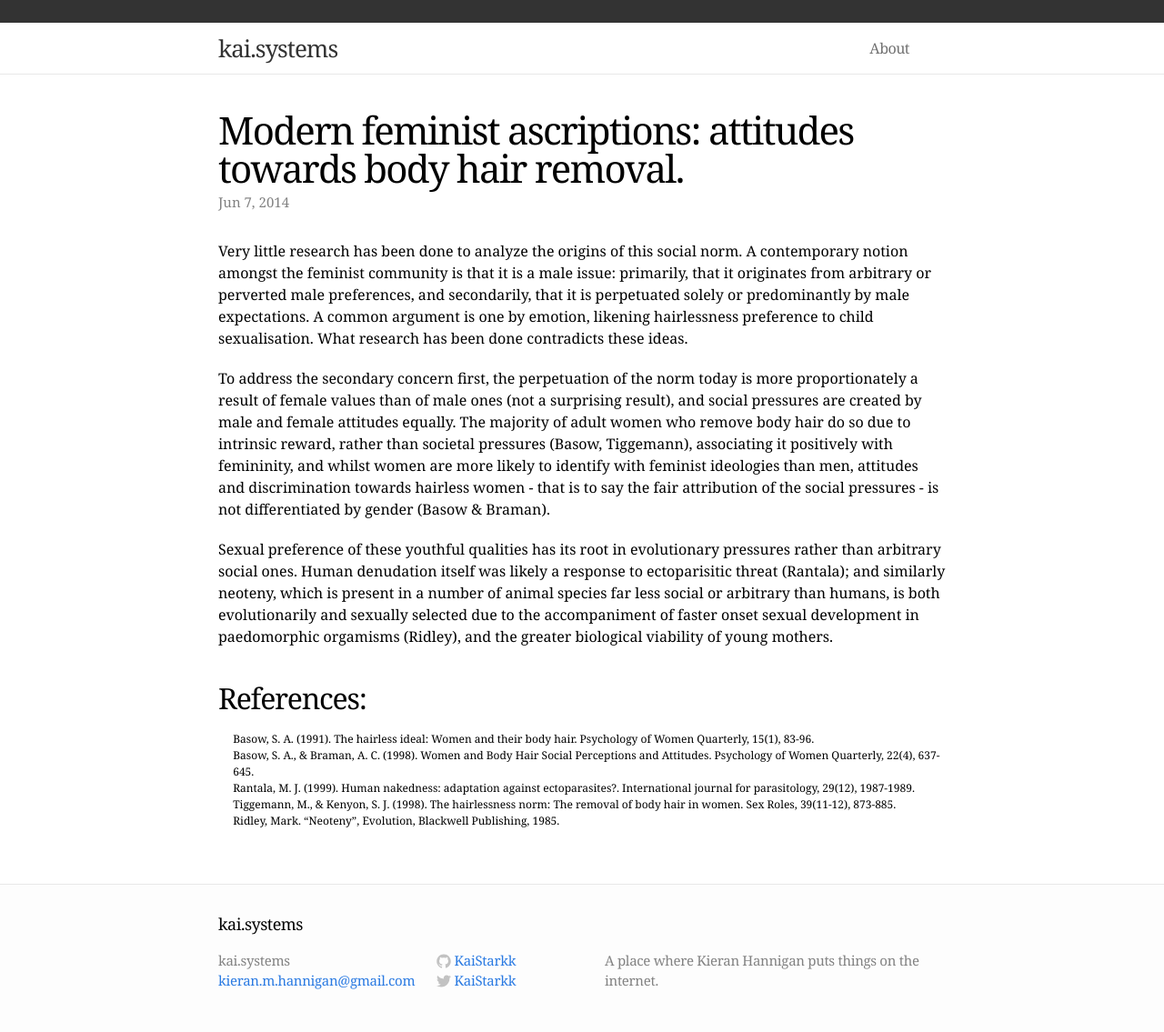
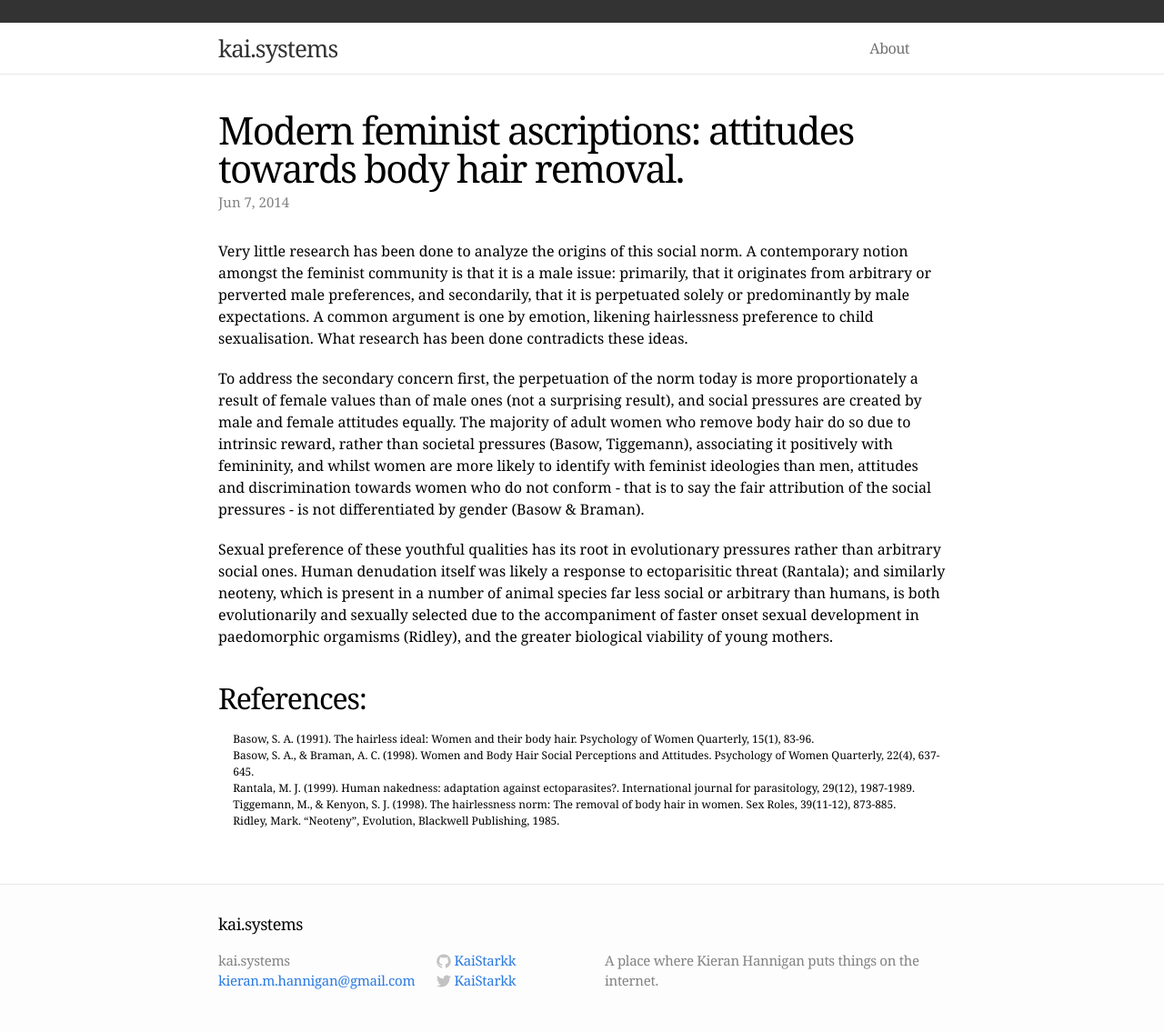
Before and after one commit to KaiStarkk/kaistarkk.github.io, a Jekyll site: the page built from _posts/2014-06-07-modern-feminist-ascriptions-attitudes-towards-body-hair-removal.markdown, in a window 1280 px wide. Shown: the whole page at 91% size. Built offline with Jekyll 4.4.1, drawn with Linux system fonts in a browser that asks for light colours.

Commit message:
Blog post update
Typo in
2014-06-07-modern-feminist-ascriptions-attitudes-towards-body-hair-removal

```diff
--- a/_posts/2014-06-07-modern-feminist-ascriptions-attitudes-towards-body-hair-removal.markdown
+++ b/_posts/2014-06-07-modern-feminist-ascriptions-attitudes-towards-body-hair-removal.markdown
@@ -7,7 +7,7 @@
 
 Very little research has been done to analyze the origins of this social norm. A contemporary notion amongst the feminist community is that it is a male issue: primarily, that it originates from arbitrary or perverted male preferences, and secondarily, that it is perpetuated solely or predominantly by male expectations. A common argument is one by emotion, likening hairlessness preference to child sexualisation. What research has been done contradicts these ideas.
 
-To address the secondary concern first, the perpetuation of the norm today is more proportionately a result of female values than of male ones (not a surprising result), and social pressures are created by male and female attitudes equally. The majority of adult women who remove body hair do so due to intrinsic reward, rather than societal pressures (Basow, Tiggemann), associating it positively with femininity, and whilst women are more likely to identify with feminist ideologies than men, attitudes and discrimination towards hairless women - that is to say the fair attribution of the social pressures - is not differentiated by gender (Basow & Braman).
+To address the secondary concern first, the perpetuation of the norm today is more proportionately a result of female values than of male ones (not a surprising result), and social pressures are created by male and female attitudes equally. The majority of adult women who remove body hair do so due to intrinsic reward, rather than societal pressures (Basow, Tiggemann), associating it positively with femininity, and whilst women are more likely to identify with feminist ideologies than men, attitudes and discrimination towards women who do not conform - that is to say the fair attribution of the social pressures - is not differentiated by gender (Basow & Braman).
 
 Sexual preference of these youthful qualities has its root in evolutionary pressures rather than arbitrary social ones. Human denudation itself was likely a response to ectoparisitic threat (Rantala); and similarly neoteny, which is present in a number of animal species far less social or arbitrary than humans, is both evolutionarily and sexually selected due to the accompaniment of faster onset sexual development in paedomorphic orgamisms (Ridley), and the greater biological viability of young mothers.
 
```
